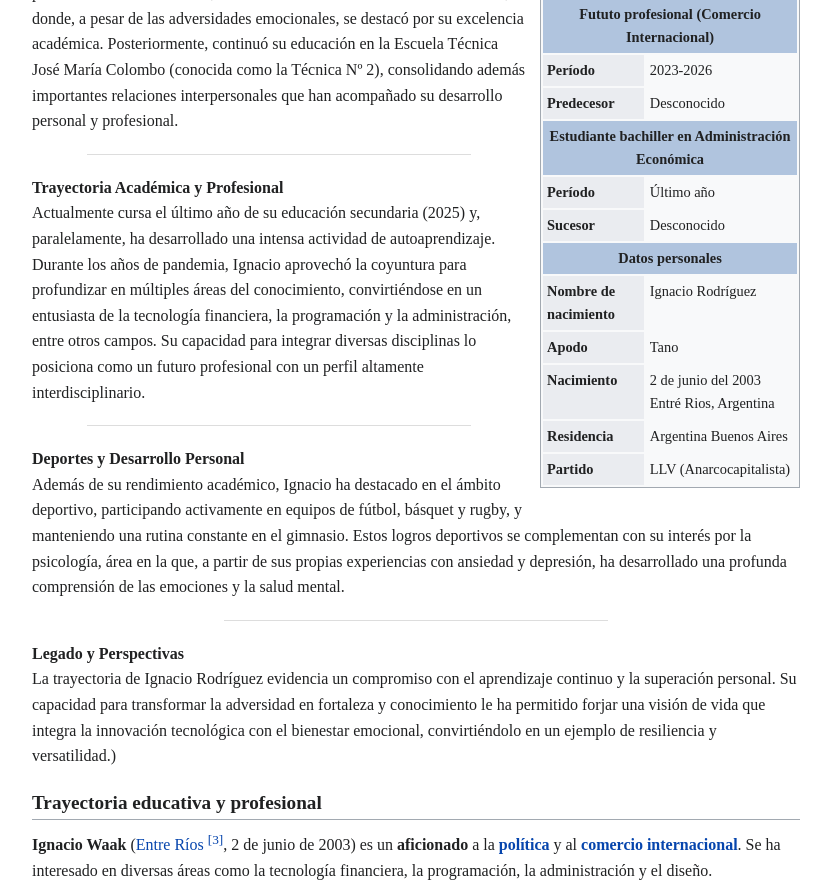
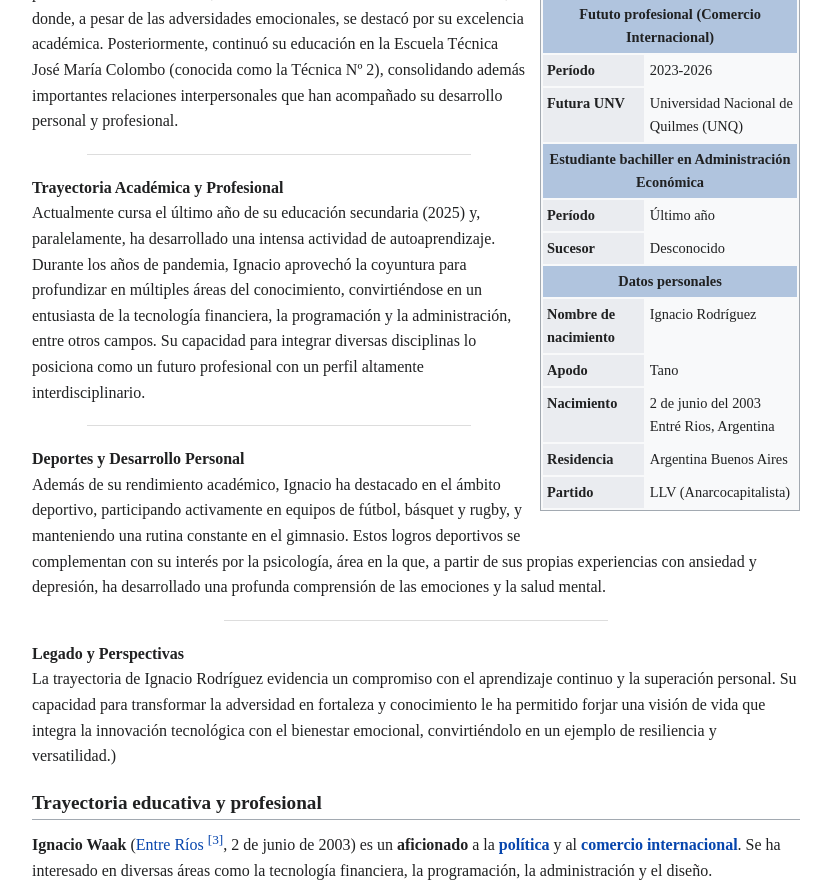
Before and after one commit to ignaciowaak/Wikiwaak-, a plain HTML site: page index.html in a window 1280 px wide. Shown: the part 838-1726 px from the top of the page, without its empty margins (224-1055 px from the left). Drawn offline with Linux system fonts and the light colour scheme; a web font is replaced by a local one.

Commit message:
update index.html

```diff
--- a/index.html
+++ b/index.html
@@ -497,8 +497,8 @@
           <td class="infobox-data"> 2023-2026</td>
         </tr>
         <tr>
-          <td class="infobox-label">Predecesor</td>
-          <td class="infobox-data"> Desconocido </td>
+          <td class="infobox-label">Futura UNV</td>
+          <td class="infobox-data"> Universidad Nacional de Quilmes (UNQ)</td>
         </tr>
 
         <!-- Cargo: Diputado de la Nación Argentina -->
```
